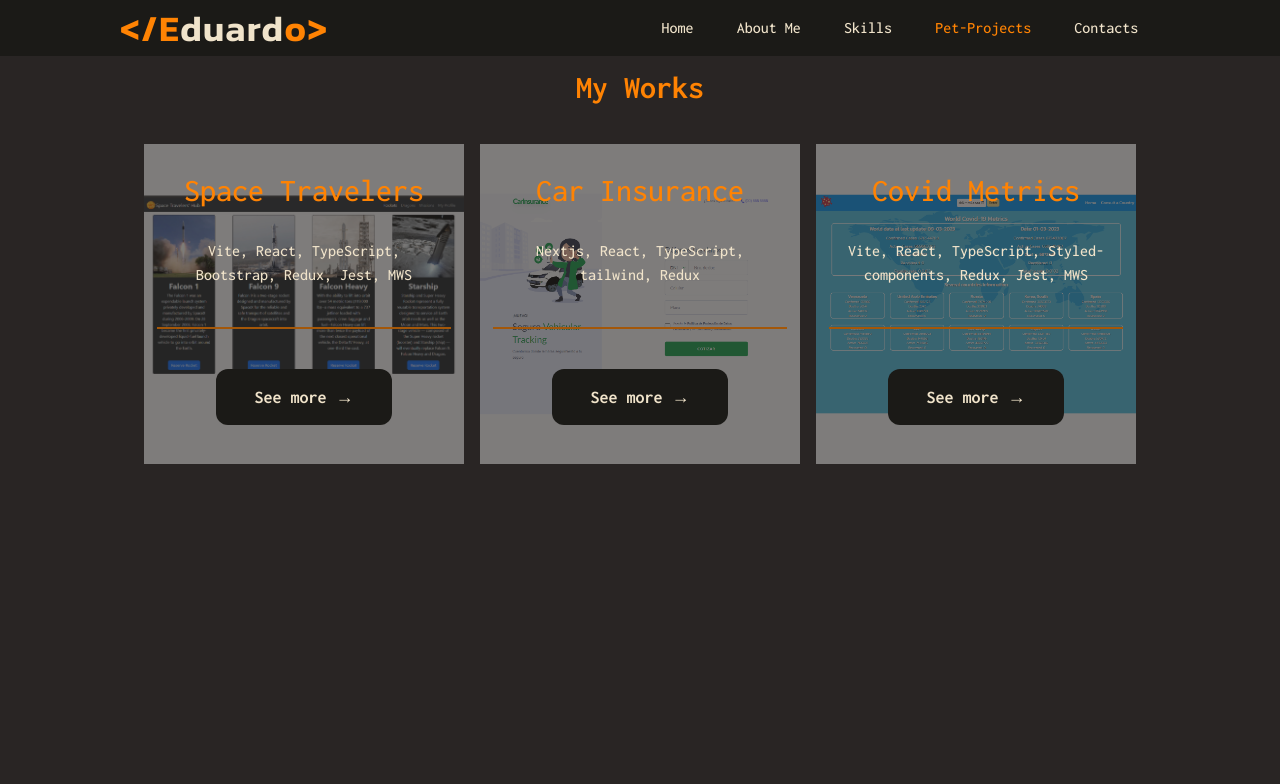
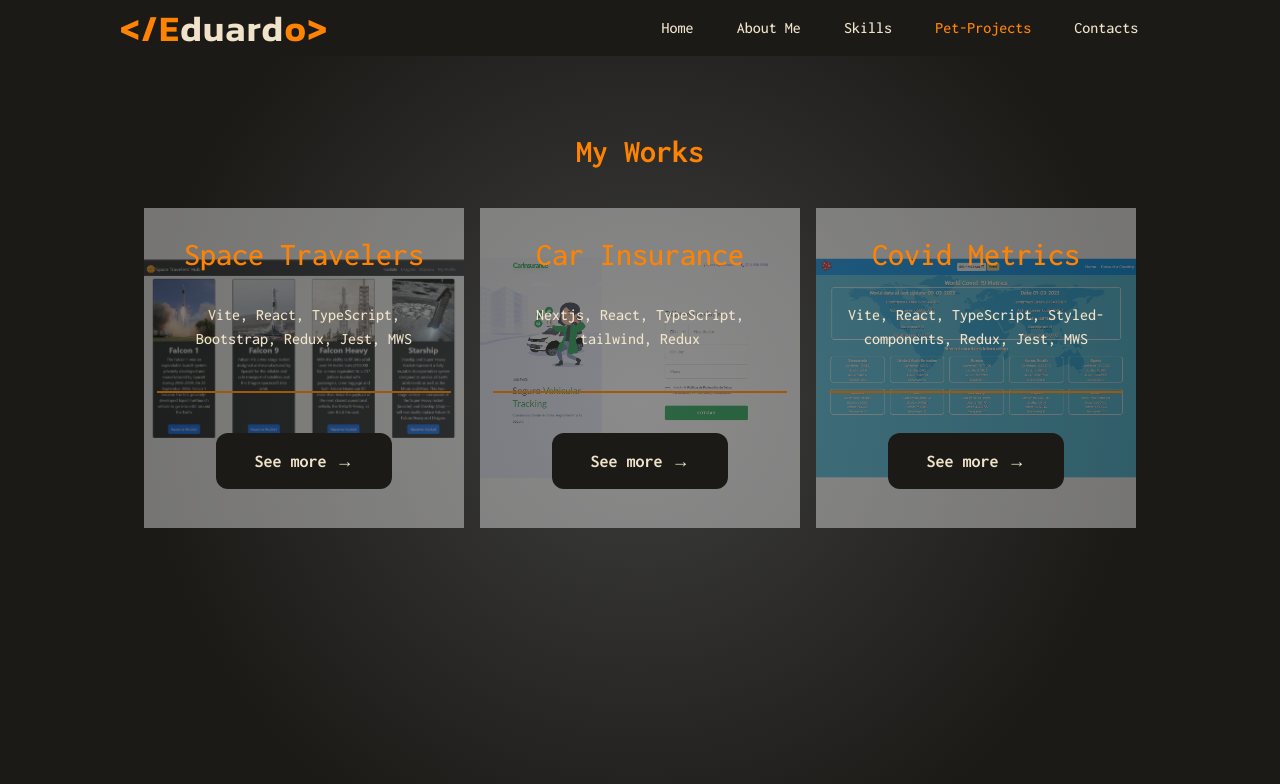
Before and after one commit to Edjhernandez/portfolio-eduardo, a Next.js app: page /projects in a window 1280 px wide. Shown: the top 784 px of the page. Built offline with nearby package versions, Linux system fonts and the light colour scheme.

Commit message:
add bg-gradient tomy works page

```diff
--- a/src/app/projects/page.tsx
+++ b/src/app/projects/page.tsx
@@ -6,11 +6,11 @@ import { dataWork } from "../lib/definitions"
 export default function Projects() {
 
     return (
-      <main className="flex justify-center flex-col items-center pb-8 w-full">
+      <main className="h-screen flex  flex-col items-center pb-8 w-full bg-[radial-gradient(circle_500px_at_50%_400px,#3e3e3e,#1b1a17)] bg-no-repeat">
 
-        <h1 className={`${inconsolata.className} text-mark-text2 not-italic text-[32px] font-bold mt-[64px] mb-8`}>My Works</h1>
+        <h1 className={`${inconsolata.className} text-mark-text2 not-italic text-[32px] font-bold mt-32 mb-8`}>My Works</h1>
 
-        <div className={`${inconsolata.className} w-full not-italic leading-4 flex items-center justify-center flex-col gap-4 lg:flex-row lg:flex-wrap max-w-[1400px]`}>
+        <div className={`${inconsolata.className} w-full not-italic leading-4 flex items-center justify-center flex-col gap-4 pb-8 lg:flex-row lg:flex-wrap max-w-[1400px]`}>
 
           {myWorks.map((work: dataWork) => {
             return(
--- a/src/app/ui/components/Work.tsx
+++ b/src/app/ui/components/Work.tsx
@@ -34,7 +34,7 @@ export function Work(props: dataWork){
 
             {showModal &&
             <div className="w-screen h-screen fixed top-0 left-0 z-20" onClick={() => setShowModal(false)}>
-                <div className="bg-[radial-gradient(circle_500px_at_50%_200px,#3e3e3e,#21201D)] w-[90%] border-2 border-text rounded-lg flex flex-col items-center px-4 gap-6 py-auto max-w-md absolute top-20 right-0 left-0 m-auto md:flex-row md:top-1 md:bottom-1 md:max-w-3xl md:max-h-[340px] lg:max-w-6xl lg:max-h-[540px]">
+                <div className="bg-[radial-gradient(circle_500px_at_50%_200px,#3e3e3e,#21201D)] w-[90%] border-2 border-text rounded-lg flex flex-col items-center px-4 gap-6 py-auto max-w-md absolute top-32 right-0 left-0 m-auto md:flex-row md:top-1 md:bottom-1 md:max-w-3xl md:max-h-[340px] lg:max-w-6xl lg:max-h-[540px]">
                     <button
                         onClick={() => setShowModal(false)}
                         className="pointer absolute right-2 top-2"
```
